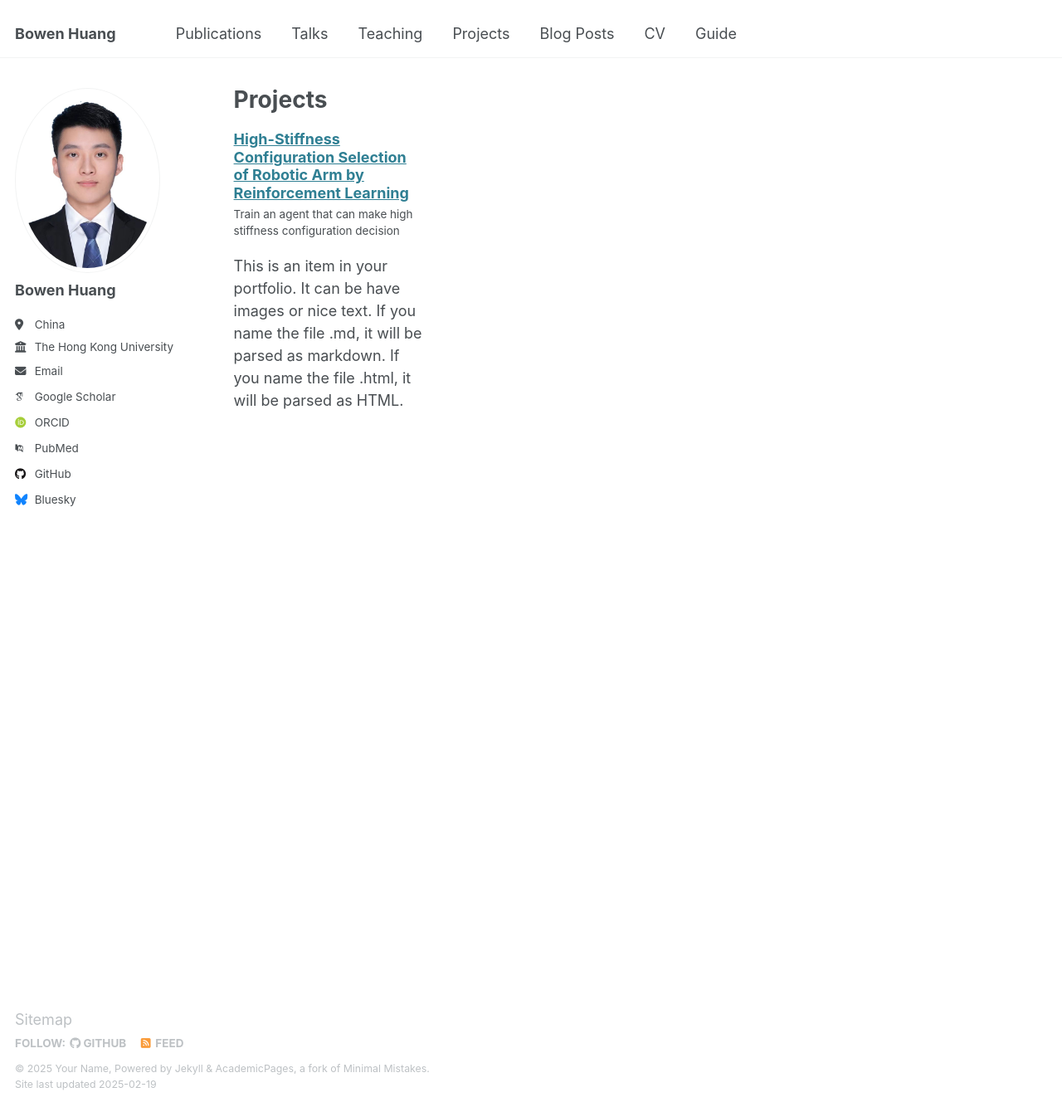
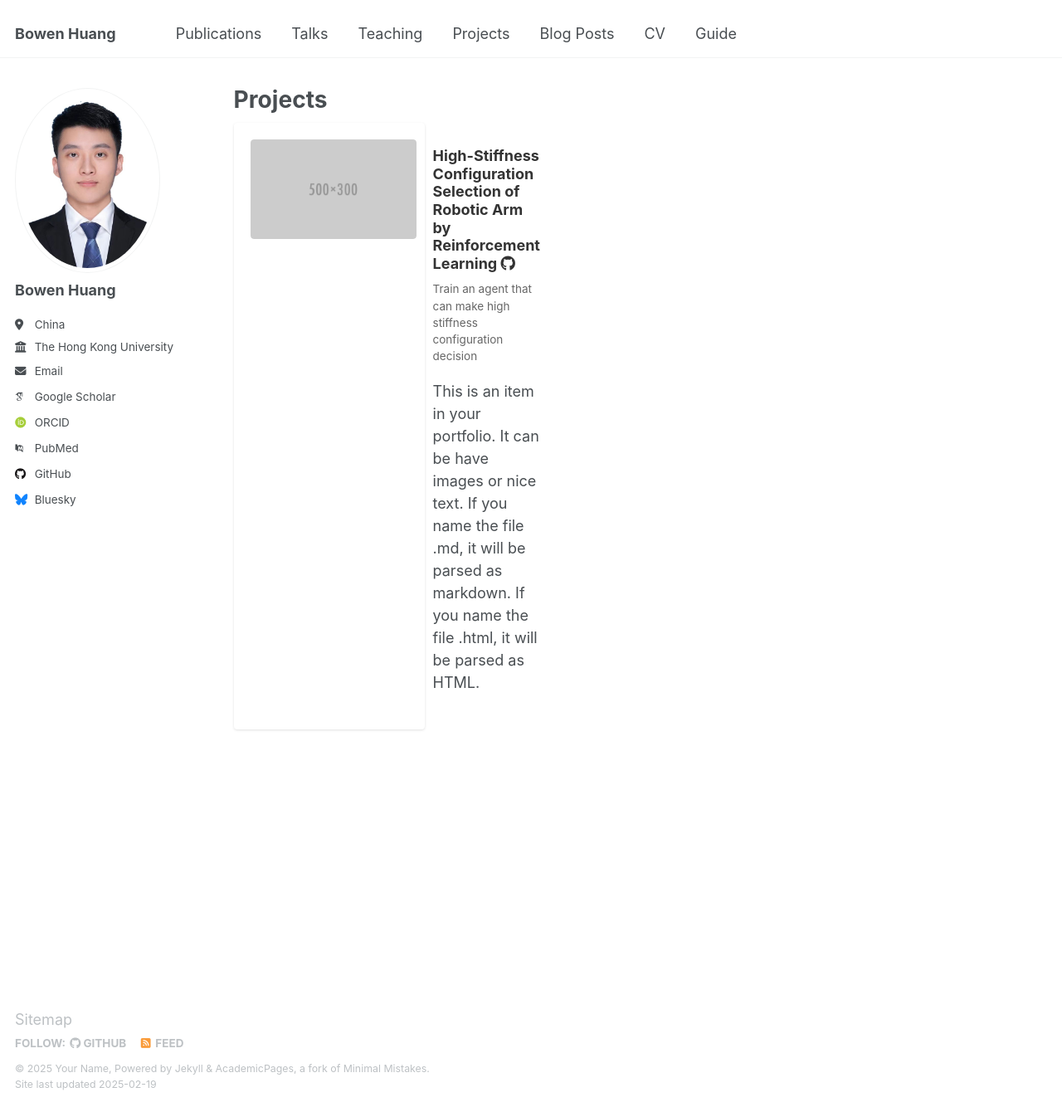
Before and after one commit to WangSuhan/WangSuhan.github.io, a Jekyll site: the page built from _pages/projects.html, in a window 1280 px wide and 1334 px high. Shown: the whole window at 83% size. Built offline with Jekyll 4.4.1, drawn with Linux system fonts in a browser that asks for light colours; some web fonts are replaced.

Commit message:
Update projects.html

```diff
--- a/_pages/projects.html
+++ b/_pages/projects.html
@@ -8,11 +8,19 @@ author_profile: true
 <div class="grid__wrapper">
   {% for post in site.projects %}
     <div class="grid__item">
-      <div class="archive__item">
-        <div class="archive__item-content">
+      <div class="archive__item" style="display: flex; gap: 20px; margin-bottom: 30px;">
+        {% if post.header.teaser %}
+          <div class="archive__item-teaser" style="flex: 0 0 200px;">
+            <img src="{{ post.header.teaser | relative_url }}" alt="">
+          </div>
+        {% endif %}
+        <div class="archive__item-content" style="flex: 1;">
           <h2 class="archive__item-title">
             {% if post.repository_url %}
-              <a href="{{ post.repository_url }}" target="_blank">{{ post.title }}</a>
+              <a href="{{ post.repository_url }}" target="_blank">
+                {{ post.title }}
+                <i class="fab fa-github" aria-hidden="true"></i>
+              </a>
             {% else %}
               {{ post.title }}
             {% endif %}
@@ -30,3 +38,37 @@ author_profile: true
     </div>
   {% endfor %}
 </div>
+
+<style>
+  .archive__item {
+    background: #fff;
+    border-radius: 4px;
+    box-shadow: 0 1px 3px rgba(0,0,0,0.12);
+    padding: 20px;
+  }
+
+  .archive__item-teaser img {
+    width: 100%;
+    height: auto;
+    border-radius: 4px;
+  }
+
+  .archive__item-title {
+    margin-top: 0;
+    margin-bottom: 10px;
+  }
+
+  .archive__item-title a {
+    text-decoration: none;
+    color: #333;
+  }
+
+  .archive__item-title a:hover {
+    color: #0366d6;
+  }
+
+  .archive__item-excerpt {
+    color: #666;
+    margin-bottom: 10px;
+  }
+</style>
```
